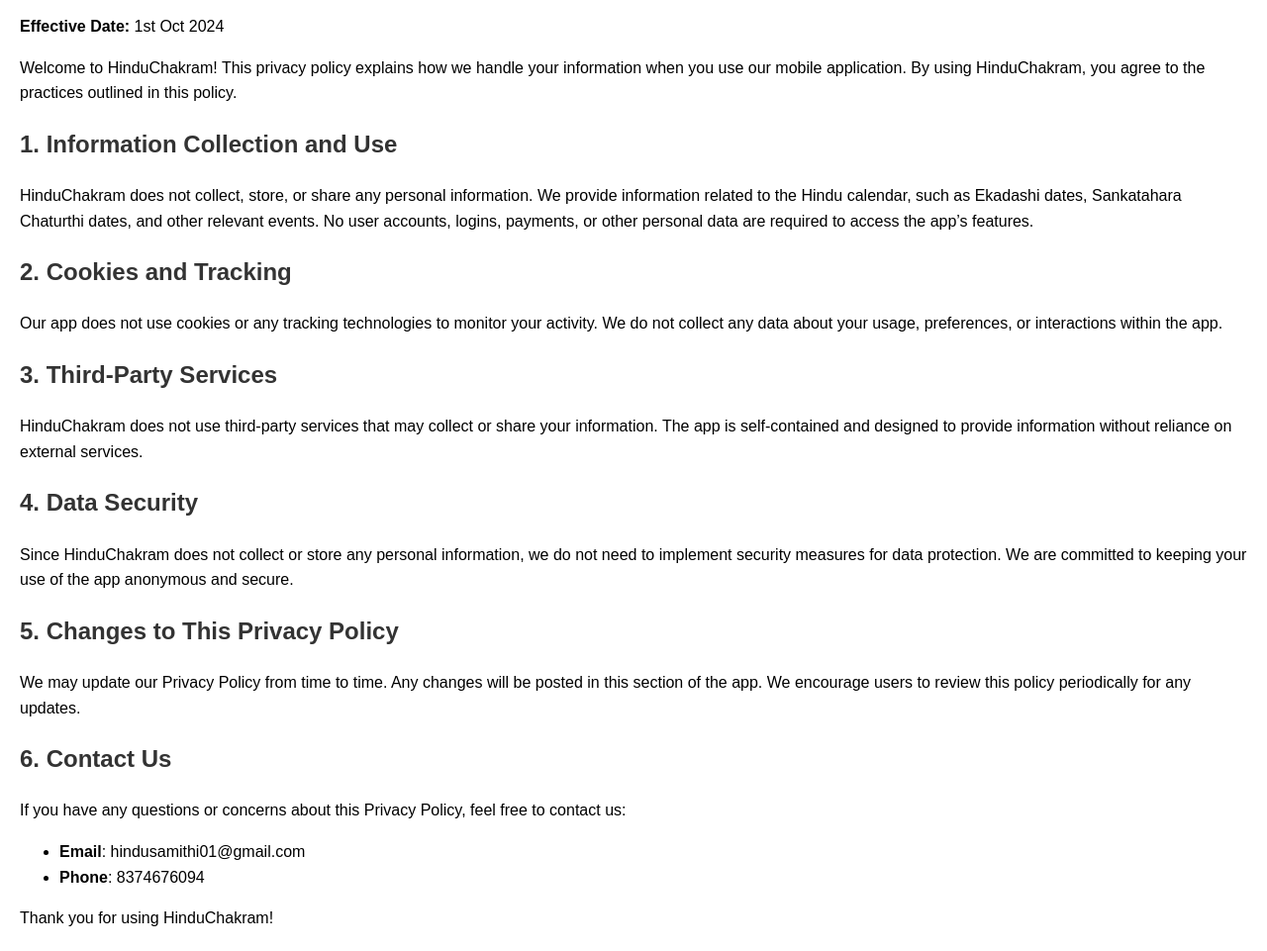
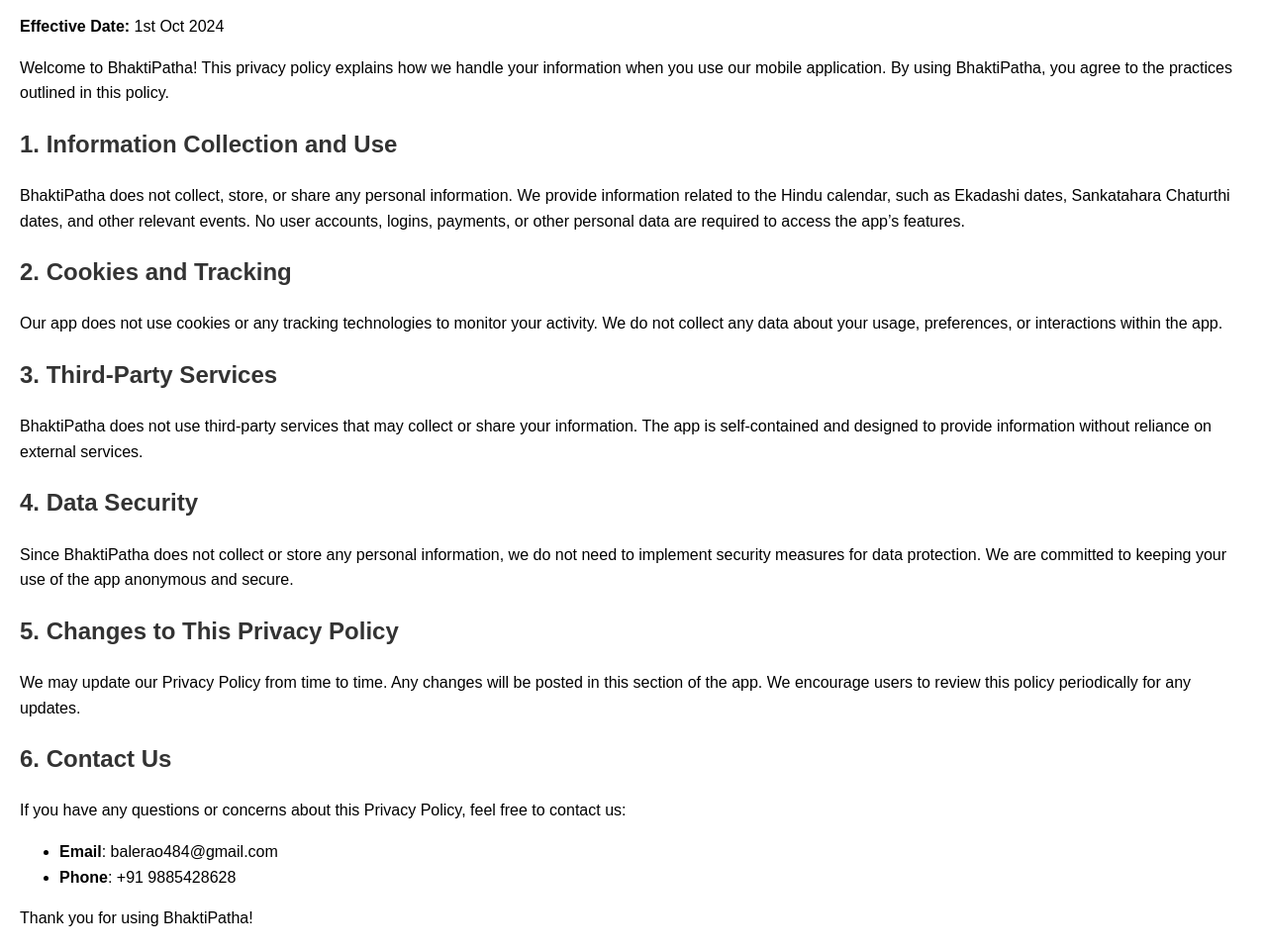
Before and after one commit to PraneethKumar718/HinduChakram, a plain HTML site: page index.html in a window 1280 px wide. Shown: the part 80-1041 px from the top of the page at 99% size. Drawn offline with Linux system fonts and the light colour scheme.

Commit message:
Update index.html

```diff
--- a/index.html
+++ b/index.html
@@ -3,7 +3,7 @@
 <head>
     <meta charset="UTF-8">
     <meta name="viewport" content="width=device-width, initial-scale=1.0">
-    <title>Privacy Policy - HinduChakram</title>
+    <title>Privacy Policy - BhaktiPatha</title>
     <style>
         body {
             font-family: Arial, sans-serif;
@@ -19,22 +19,22 @@
     </style>
 </head>
 <body>
-    <h1>Privacy Policy for HinduChakram</h1>
+    <h1>Privacy Policy for BhaktiPatha</h1>
     <p><strong>Effective Date:</strong> 1st Oct 2024</p>
 
-    <p>Welcome to HinduChakram! This privacy policy explains how we handle your information when you use our mobile application. By using HinduChakram, you agree to the practices outlined in this policy.</p>
+    <p>Welcome to BhaktiPatha! This privacy policy explains how we handle your information when you use our mobile application. By using BhaktiPatha, you agree to the practices outlined in this policy.</p>
 
     <h2>1. Information Collection and Use</h2>
-    <p>HinduChakram does not collect, store, or share any personal information. We provide information related to the Hindu calendar, such as Ekadashi dates, Sankatahara Chaturthi dates, and other relevant events. No user accounts, logins, payments, or other personal data are required to access the app’s features.</p>
+    <p>BhaktiPatha does not collect, store, or share any personal information. We provide information related to the Hindu calendar, such as Ekadashi dates, Sankatahara Chaturthi dates, and other relevant events. No user accounts, logins, payments, or other personal data are required to access the app’s features.</p>
 
     <h2>2. Cookies and Tracking</h2>
     <p>Our app does not use cookies or any tracking technologies to monitor your activity. We do not collect any data about your usage, preferences, or interactions within the app.</p>
 
     <h2>3. Third-Party Services</h2>
-    <p>HinduChakram does not use third-party services that may collect or share your information. The app is self-contained and designed to provide information without reliance on external services.</p>
+    <p>BhaktiPatha does not use third-party services that may collect or share your information. The app is self-contained and designed to provide information without reliance on external services.</p>
 
     <h2>4. Data Security</h2>
-    <p>Since HinduChakram does not collect or store any personal information, we do not need to implement security measures for data protection. We are committed to keeping your use of the app anonymous and secure.</p>
+    <p>Since BhaktiPatha does not collect or store any personal information, we do not need to implement security measures for data protection. We are committed to keeping your use of the app anonymous and secure.</p>
 
     <h2>5. Changes to This Privacy Policy</h2>
     <p>We may update our Privacy Policy from time to time. Any changes will be posted in this section of the app. We encourage users to review this policy periodically for any updates.</p>
@@ -42,10 +42,10 @@
     <h2>6. Contact Us</h2>
     <p>If you have any questions or concerns about this Privacy Policy, feel free to contact us:</p>
     <ul>
-        <li><strong>Email</strong>: hindusamithi01@gmail.com</li>
-        <li><strong>Phone</strong>: 8374676094</li>
+        <li><strong>Email</strong>: balerao484@gmail.com</li>
+        <li><strong>Phone</strong>: +91 9885428628</li>
     </ul>
 
-    <p>Thank you for using HinduChakram!</p>
+    <p>Thank you for using BhaktiPatha!</p>
 </body>
 </html>
```
